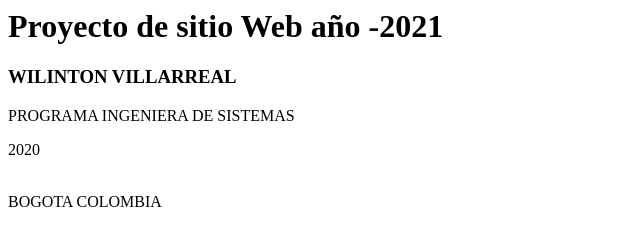
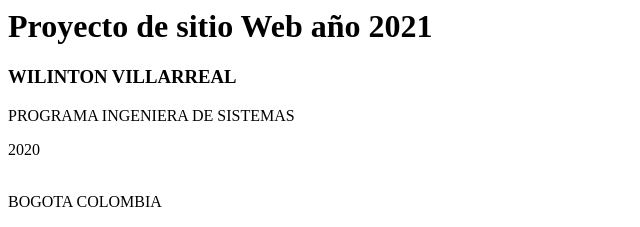
Before and after one commit to willi6447/REPOSITORY-WILLI, a plain HTML site: page index.html in a window 1280 px wide. Shown: the top 227 px of the page, 0-640 px from the left. Drawn offline with Linux system fonts and the light colour scheme.

Commit message:
Update index.html

```diff
--- a/index.html
+++ b/index.html
@@ -1,4 +1,4 @@
-<h1> Proyecto de sitio Web año -2021
+<h1> Proyecto de sitio Web año 2021</h1>
     <HTML LANG="ES">
         <HEAD>
         <TITLE>Proyecto de sitio Web Año 2021 1 PERIODO 16-01</TITLE>
@@ -7,4 +7,4 @@
         <p>2020</p>
         <br>BOGOTA COLOMBIA</br>
         <h3>MAS INFORMACION 2676730</h3>
-        <br> UN GUSTO ATENDERLO </HEAD>br>
+        <br> UN GUSTO ATENDERLO </br>
```
